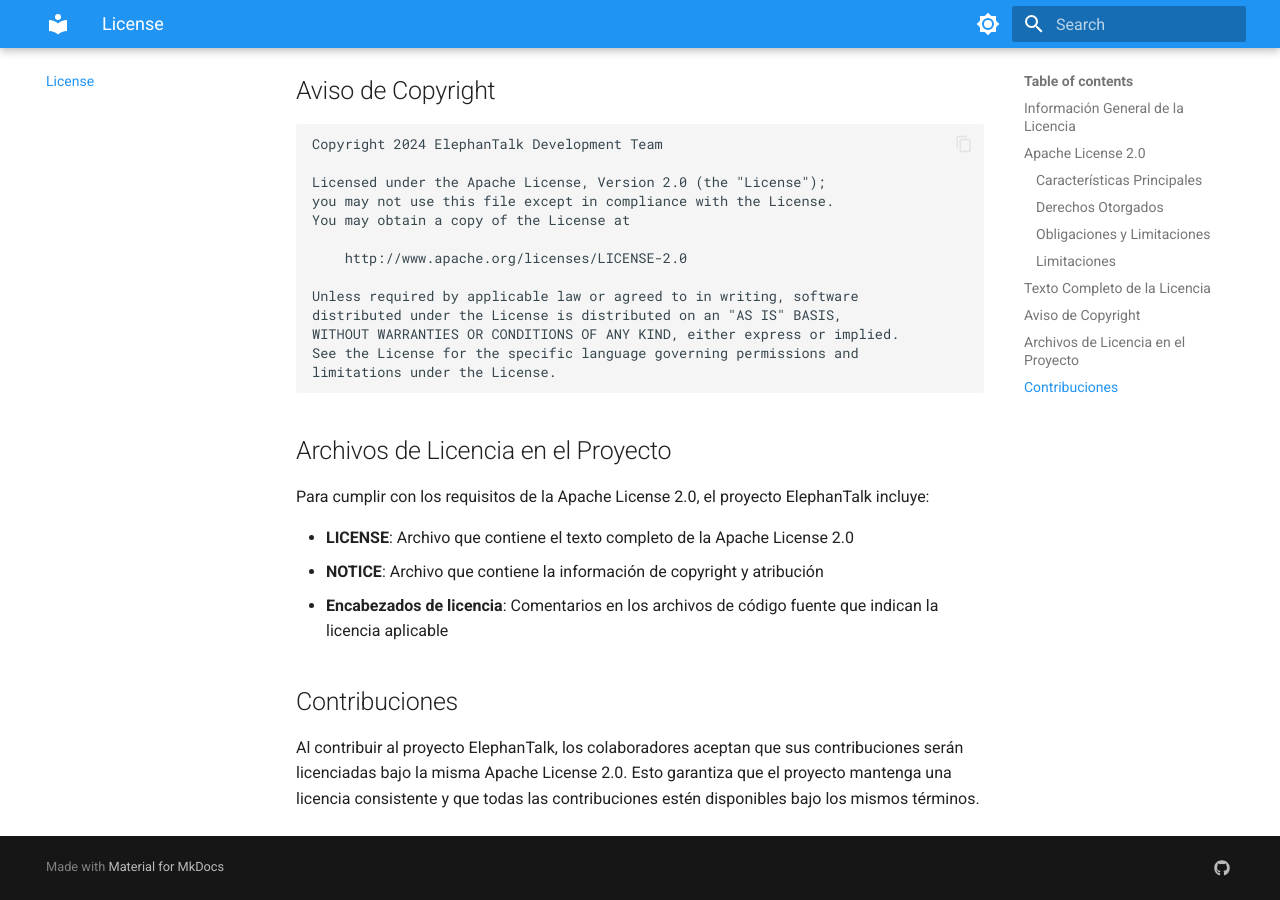
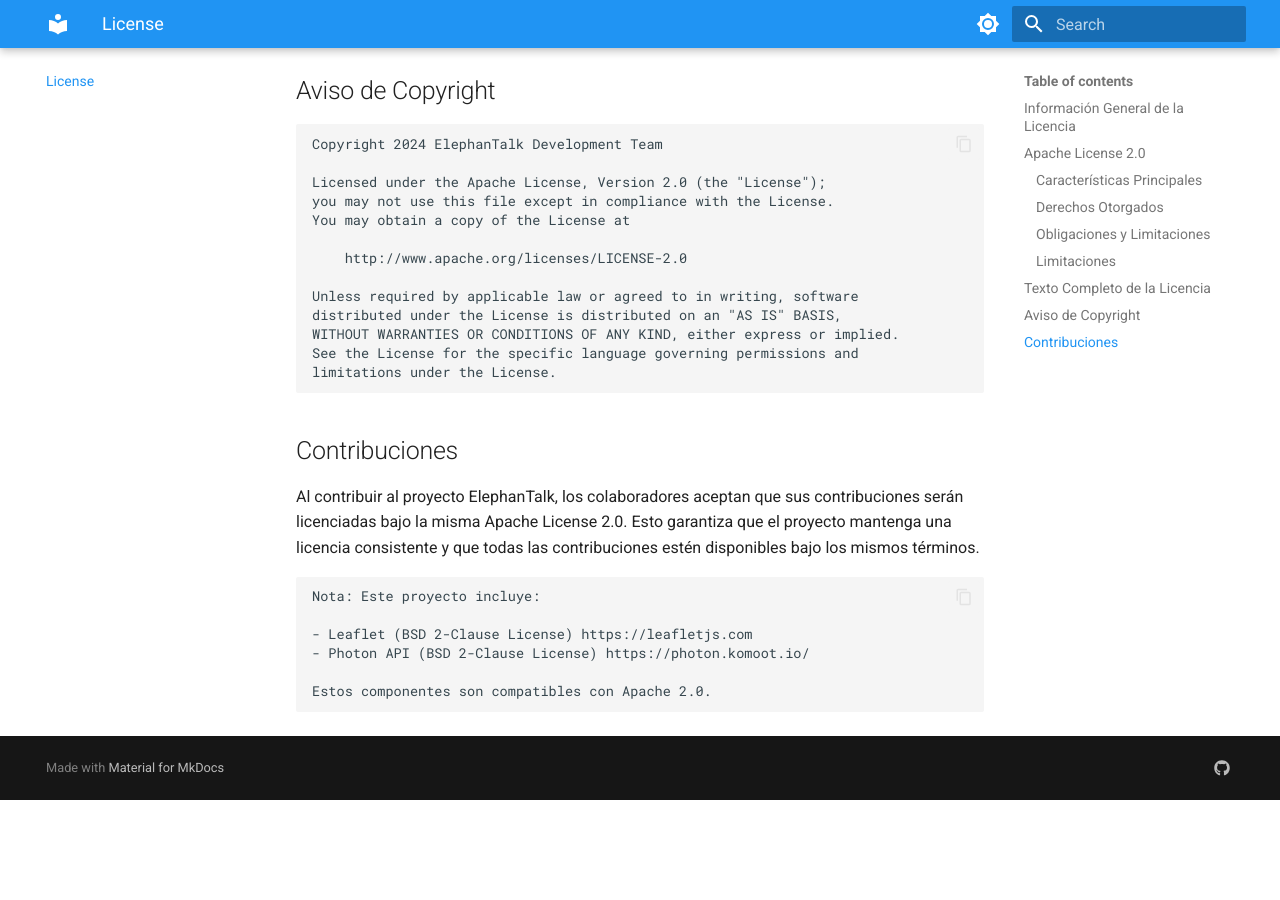
Before and after one commit to JonathanZelaya0135/ElephanTalk-Geo-Documentation, an MkDocs documentation site: the page built from Documentation/docs/license.md, in a window 1280 px wide and 900 px high, scrolled down 1675 px. Built offline with MkDocs 1.6.1 and Material for MkDocs 9.7.7, drawn with Linux system fonts in a browser that asks for light colours; after the commit the page ends 2475 px from its top, so only the background shows below that.

Commit message:
fix: license

````diff
--- a/Documentation/docs/license.md
+++ b/Documentation/docs/license.md
@@ -67,14 +67,17 @@
 limitations under the License.
 ```
 
-## Archivos de Licencia en el Proyecto
-
-Para cumplir con los requisitos de la Apache License 2.0, el proyecto ElephanTalk incluye:
-
-- **LICENSE**: Archivo que contiene el texto completo de la Apache License 2.0
-- **NOTICE**: Archivo que contiene la información de copyright y atribución
-- **Encabezados de licencia**: Comentarios en los archivos de código fuente que indican la licencia aplicable
 
 ## Contribuciones
 
 Al contribuir al proyecto ElephanTalk, los colaboradores aceptan que sus contribuciones serán licenciadas bajo la misma Apache License 2.0. Esto garantiza que el proyecto mantenga una licencia consistente y que todas las contribuciones estén disponibles bajo los mismos términos.
+
+
+```
+Nota: Este proyecto incluye:
+
+- Leaflet (BSD 2-Clause License) https://leafletjs.com
+- Photon API (BSD 2-Clause License) https://photon.komoot.io/
+
+Estos componentes son compatibles con Apache 2.0.
+```
````
Also changed, not shown: Documentation/site/features/index.html, Documentation/site/license/index.html, Documentation/site/search/search_index.json, Documentation/site/setup/index.html, Documentation/site/sitemap.xml, 1 other file.
